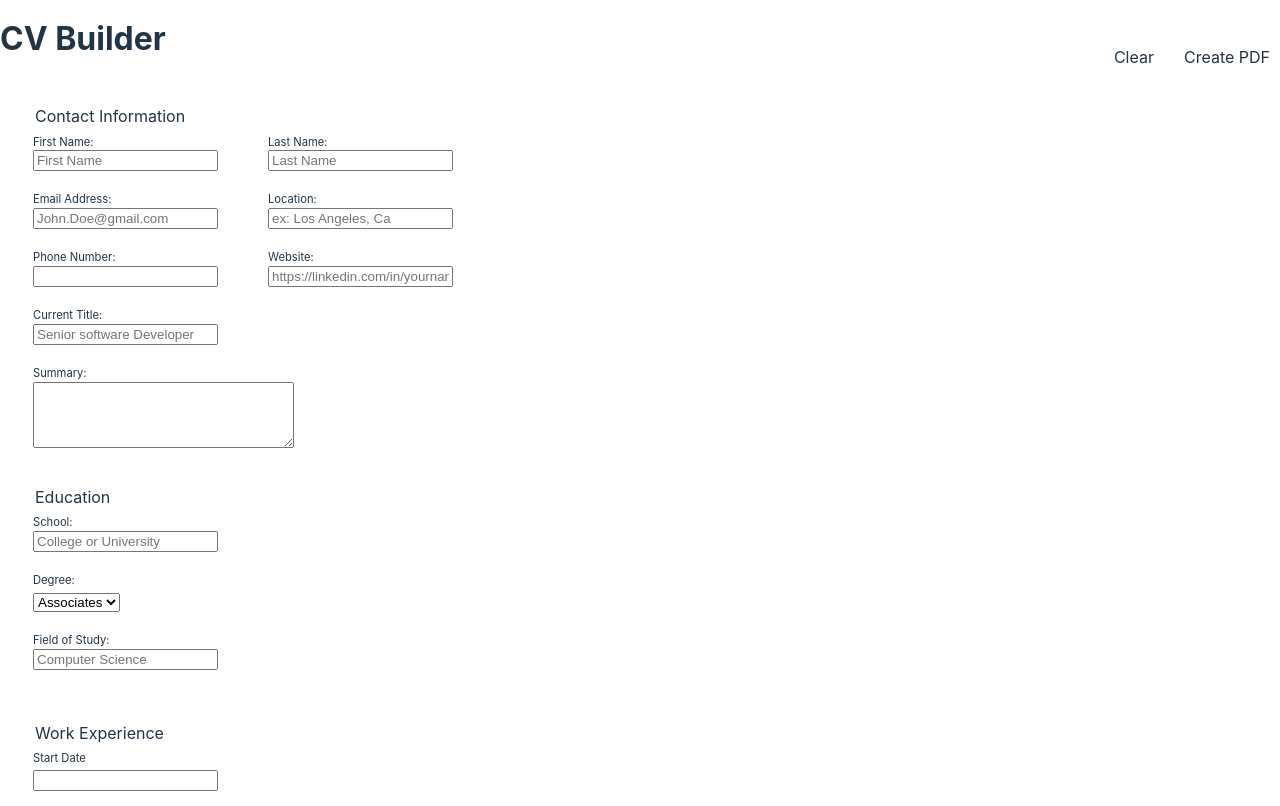
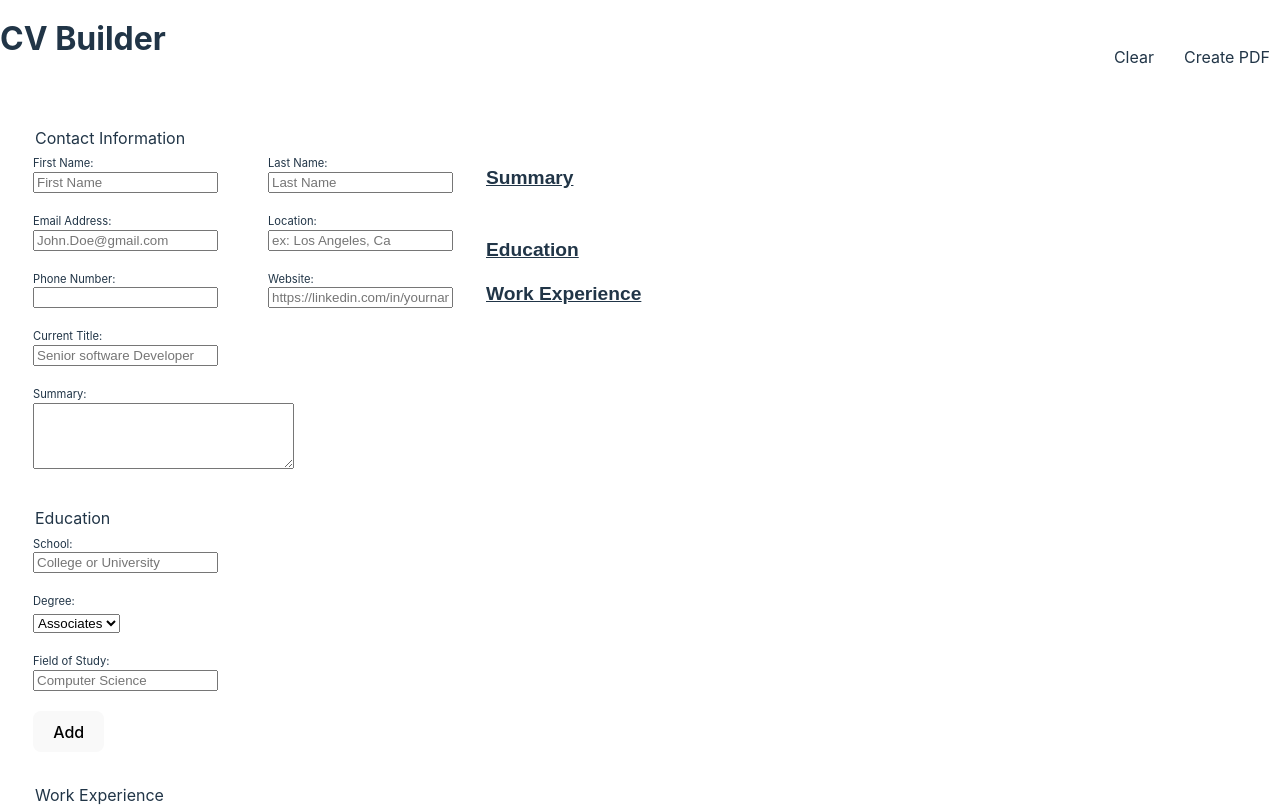
Before and after one commit to MakersMarked/cvgenerator, a React (Vite) app in the folder cv-generator/: page / in a window 1280 px wide. Shown: the top 806 px of the page. Built offline with nearby package versions, Linux system fonts and the light colour scheme.

Commit message:
Create Preview and map Work Exp/School Info

```diff
--- a/cv-generator/src/App.jsx
+++ b/cv-generator/src/App.jsx
@@ -27,10 +27,15 @@ const [contactInfo, setContactInfo] = useState({
         fieldOfStudy:'',
         degree:''
     });
+    const [educationList, setEducationList] = useState([])
+
 const handleSchoolInfo = (e) => {
         const name = e.target.name;
         setSchoolInfo({...schoolInfo, [name]: e.target.value})
-        console.log(schoolInfo)
+    }
+const handleEducationList = () => {
+  const list = educationList.push(schoolInfo)
+      setEducationList([{list}, ...educationList])
     }
   // Work Exp  component's State and Fn
   const [workExp, setWorkExp ] = useState({
@@ -42,18 +47,25 @@ const handleSchoolInfo = (e) => {
             endDate:''
         }
 	})
+  const [workExpList, setWorkExpList] = useState([])
+
+  const handleWorkExpList = () => {
+    const list = workExpList.push(workExp)
+        setWorkExpList([{list}, ...workExpList])
+        console.log(workExpList)
+      }
+
   const [date, setDate] = useState(workExp.dates);
+
 
      const handleStartDate = (e) => {
         setDate({...date, startDate: e })
         setWorkExp({...workExp, dates: date})
-        console.log(workExp)
      }
      const handleEndDate = (e) => {
         setDate({...date, endDate: e })
         setWorkExp({...workExp, dates: date})
         console.log(workExp)
-
      }
 	const handleWorkExp = (e)=> {
 		const tempName = e.target.name;
@@ -61,24 +73,35 @@ const handleSchoolInfo = (e) => {
         console.log(workExp)
 	}
   return (
-    <>
-     <div className="temp">
-      <ContactInfo handleContactInfo={handleContactInfo} />
-      <Education handleSchoolInfo={handleSchoolInfo}/>
+    <div className='module'>
+
+<div className="temp">
+      <ContactInfo
+        handleContactInfo={handleContactInfo}
+      />
+      <Education
+        handleSchoolInfo={handleSchoolInfo}
+        handleEducationList={handleEducationList}
+      />
       <Experience
         handleStartDate = {handleStartDate}
         handleEndDate = {handleEndDate}
         handleWorkExp = {handleWorkExp}
+        handleWorkExpList={handleWorkExpList}
         date= {date}
       />
      </div>
+      <div>
+        <Preview
+                contactInfo={contactInfo}
+                educationList={educationList}
+                workExpList={workExpList}
+              />
+      </div>
+    </div>
 
-      <Preview
-        contactInfo={contactInfo}
-        schoolInfo={schoolInfo}
-        workExp={workExp}
-      />
-    </>
+
+
   )
 }
 
--- a/cv-generator/src/ContactInfo.jsx
+++ b/cv-generator/src/ContactInfo.jsx
@@ -8,7 +8,7 @@ const ContactInfo = ({handleContactInfo}) => {
                     <div>
                         <label htmlFor="fname">First Name:</label>
                         <input
-                            onChange= {(e)=> handleContactInfo(e)}
+                            onChange= {handleContactInfo}
                             type="text"
                             id="fname"
                             name="firstName"
@@ -18,7 +18,7 @@ const ContactInfo = ({handleContactInfo}) => {
                     <div>
                         <label htmlFor="lname">Last Name:</label>
                         <input
-                            onChange= {(e)=> handleContactInfo(e)}
+                            onChange= {handleContactInfo}
                             type="text"
                             id="lname"
                             name="lastName"
@@ -30,7 +30,7 @@ const ContactInfo = ({handleContactInfo}) => {
                 <section className="email-phone">
                     <label htmlFor="email">Email Address:</label>
                     <input
-                        onChange= {(e)=> handleContactInfo(e)}
+                        onChange= {handleContactInfo}
                         type="email"
                         id="email"
                         name="email"
@@ -38,7 +38,7 @@ const ContactInfo = ({handleContactInfo}) => {
                     />
                     <label htmlFor="phone">Phone Number:</label>
                     <input
-                        onChange= {(e)=> handleContactInfo(e)}
+                        onChange= {handleContactInfo}
                         type="tel"
                         id="phone"
                         name="phoneNum"
@@ -47,7 +47,7 @@ const ContactInfo = ({handleContactInfo}) => {
                 <section className= "loc-web">
                     <label htmlFor="location">Location:</label>
                     <input
-                        onChange= {(e)=> handleContactInfo(e)}
+                        onChange= {handleContactInfo}
                         type="text"
                         id="location"
                         name="location"
@@ -55,7 +55,7 @@ const ContactInfo = ({handleContactInfo}) => {
                      />
                     <label htmlFor="website">Website:</label>
                     <input
-                        onChange= {(e)=> handleContactInfo(e)}
+                        onChange= {handleContactInfo}
                         type="text"
                         id="website"
                         name="website"
@@ -65,7 +65,7 @@ const ContactInfo = ({handleContactInfo}) => {
                 <section className="job-input">
                     <label htmlFor="job">Current Title:</label>
                     <input
-                    onChange= {(e)=> handleContactInfo(e)}
+                    onChange= {handleContactInfo}
                     type="text"
                     id="job"
                     name="job"
@@ -73,7 +73,7 @@ const ContactInfo = ({handleContactInfo}) => {
                     />
                     <label htmlFor="summary">Summary:</label>
                     <textarea
-                        onChange= {(e)=> handleContactInfo(e)}
+                        onChange= {handleContactInfo}
                         type=""
                         id="summary"
                         name="summary"
--- a/cv-generator/src/Education.jsx
+++ b/cv-generator/src/Education.jsx
@@ -1,4 +1,7 @@
-const Education = ({handleSchoolInfo}) => {
+import { SubmitBtn } from "./Utils"
+
+
+const Education = ({handleSchoolInfo, handleEducationList }) => {
 
     const degreeTypes = ['Associates', 'Bachelors', 'Masters', 'Doctorate']
     .map((item, index)=> <option key={index} value={item}>{item}</option>)
@@ -9,7 +12,7 @@ const Education = ({handleSchoolInfo}) => {
             <section>
                 <label htmlFor="school">School:</label>
                 <input
-                    onChange= {(e)=> handleSchoolInfo(e)}
+                    onChange= {handleSchoolInfo}
                     type="text"
                     id="school"
                     name="schoolName"
@@ -17,20 +20,27 @@ const Education = ({handleSchoolInfo}) => {
                 />
                <label htmlFor="degree">Degree:</label>
                <select
-               onClick={(e)=> handleSchoolInfo(e)} name="degree" id="degree">
+               onClick={handleSchoolInfo} name="degree" id="degree">
                     {degreeTypes}
                </select>
 
                <label htmlFor="fos">Field of Study:</label>
                <input
-                    onChange= {(e)=> handleSchoolInfo(e)}
+                    onChange= {handleSchoolInfo}
                     type="text"
                     name="fieldOfStudy"
                     id="fos"
                     placeholder="Computer Science"
                />
             </section>
+            <SubmitBtn
+                onClick={handleEducationList}
+                text = "Add"
+            />
+
+
         </fieldset>
+
  )
 }
 
--- a/cv-generator/src/Experience.jsx
+++ b/cv-generator/src/Experience.jsx
@@ -1,8 +1,9 @@
 import DatePicker from "react-datepicker"
 import "react-datepicker/dist/react-datepicker.css";
+import { SubmitBtn } from "./Utils";
 
 
-const Experience = ({handleStartDate, handleEndDate, handleWorkExp, date}
+const Experience = ({handleStartDate, handleEndDate, handleWorkExp, handleWorkExpList, date}
  ) => {
 
 
@@ -47,6 +48,7 @@ const Experience = ({handleStartDate, handleEndDate, handleWorkExp, date}
                  rows="5"
                  />
             </section>
+            <SubmitBtn onClick={handleWorkExpList} text="Add"/>
         </fieldset>
     )
 }
--- a/cv-generator/src/Preview.jsx
+++ b/cv-generator/src/Preview.jsx
@@ -1,20 +1,58 @@
-const Preview = ({contactInfo, schoolInfo, workExp,}) => {
+import './Styles/preview.css';
+
+const Preview = ({contactInfo, educationList, workExpList}) => {
     const fullName = contactInfo.firstName + ' ' + contactInfo.lastName;
+
+    const degreeList = educationList.map((school, index) => {
+      return(
+      <div className="resume-section-content" key ={index}>
+        <div>{school.schoolName}</div>
+        <div>{school.degree+': '+school.fieldOfStudy}</div>
+        <div>{}</div>
+
+      </div>
+    )})
+const workList = workExpList.map((job, index) => {
+  return (
+    <div className="resume-section-content" key={index}>
+      <div className='work-title'>
+        <div>{job.positionTitle}</div>
+        <div>{job.companyName}</div>
+      </div>
+      {/* <p>{job.dates.startDate + '-' + job.dates.endDate}</p> */}
+      <p>{job.responsibilities}</p>
+    </div>
+  )
+})
     return (
-        <>
-        <nav>
-          <h1>{fullName}</h1>
-          <div className="connect">
-            <div>{contactInfo.phoneNum}</div>
-            <div>{contactInfo.email}</div>
-            <div>{contactInfo.location}</div>
+        <div className='preview'>
+
+            <div className="resume-section">
+              <h1>{fullName}</h1>
+              <div className="contact-info-section">
+                <div>{contactInfo.location}</div>
+                <div>{contactInfo.email}</div>
+                <div>{contactInfo.phoneNum}</div>
+                <div>{contactInfo.website}</div>
+              </div>
+            </div>
+            <div className="resume-section" id='summary'>
+              <h2 className="resume-section-header">Summary</h2>
+              <div className="resume-section-content">
+                  {/* current Job */}
+                <p>{contactInfo.summary}</p>
+              </div>
+            </div>
+            <div className="resume-section">
+              <h2 className="resume-section-header">Education</h2>
+              <div>{degreeList}</div>
+            </div>
+          <div className="resume-section">
+              <h2 className="resume-section-header">Work Experience</h2>
+              <div>{workList}</div>
           </div>
 
-        </nav>
-
-
-
-        </>
+        </div>
     )
 }
 
--- a/cv-generator/src/Styles/index.css
+++ b/cv-generator/src/Styles/index.css
@@ -2,6 +2,7 @@
   font-family: Inter, system-ui, Avenir, Helvetica, Arial, sans-serif;
   line-height: 1.5;
   font-weight: 400;
+  --input-hover: white;
   --text-color: rgba(255, 255, 255, 0.87);
   --bgc: #242424;
   color-scheme: light dark;
@@ -51,7 +52,9 @@ label {
 input, select {
  margin-bottom: 20px;
 }
-
+input:focus, textarea:focus, select:focus{
+  background-color: var(--input-bgc)
+}
 .email-phone {
   float: left;
   margin-right: 50px;
--- /dev/null
+++ b/cv-generator/src/Styles/preview.css
@@ -0,0 +1,63 @@
+.preview {
+  font-family: sans-serif;
+  margin: 0;
+  padding: 0;
+ max-width: 800px;
+ min-width: 320px;
+ margin: 0 auto
+}
+
+h1 {
+  text-align: center;
+}
+
+p {
+    text-align: start;
+    max-width: 500px;
+
+}
+.contact-info-section {
+    display: flex;
+    flex: 1;
+    justify-content: center;
+    align-items: center;
+
+
+}
+.contact-info-section > div {
+    padding: 10px;
+    border-right: solid 1px var(--text-color);
+    border-left: solid 1px var(--text-color);
+    flex-shrink: 1;
+
+}
+.resume-container {
+
+
+}
+
+.resume-section {
+
+}
+
+.resume-section-header {
+  font-size: 1.2em;
+  font-weight: bold;
+  text-decoration: underline;
+
+
+}
+
+.resume-section-content {
+  display: flex;
+  flex-direction: column;
+  gap: 5px;
+}
+.resume-section-content > p {
+    margin-top: -5px;
+}
+.work-title {
+    display: flex;
+    gap: 50px;
+    font-style: italic;
+}
--- /dev/null
+++ b/cv-generator/src/Utils.jsx
@@ -0,0 +1,7 @@
+export const SubmitBtn = ({onClick, text})=> {
+     return (
+        <button onClick={onClick}>
+        {text}
+        </button>
+    )
+}
```
